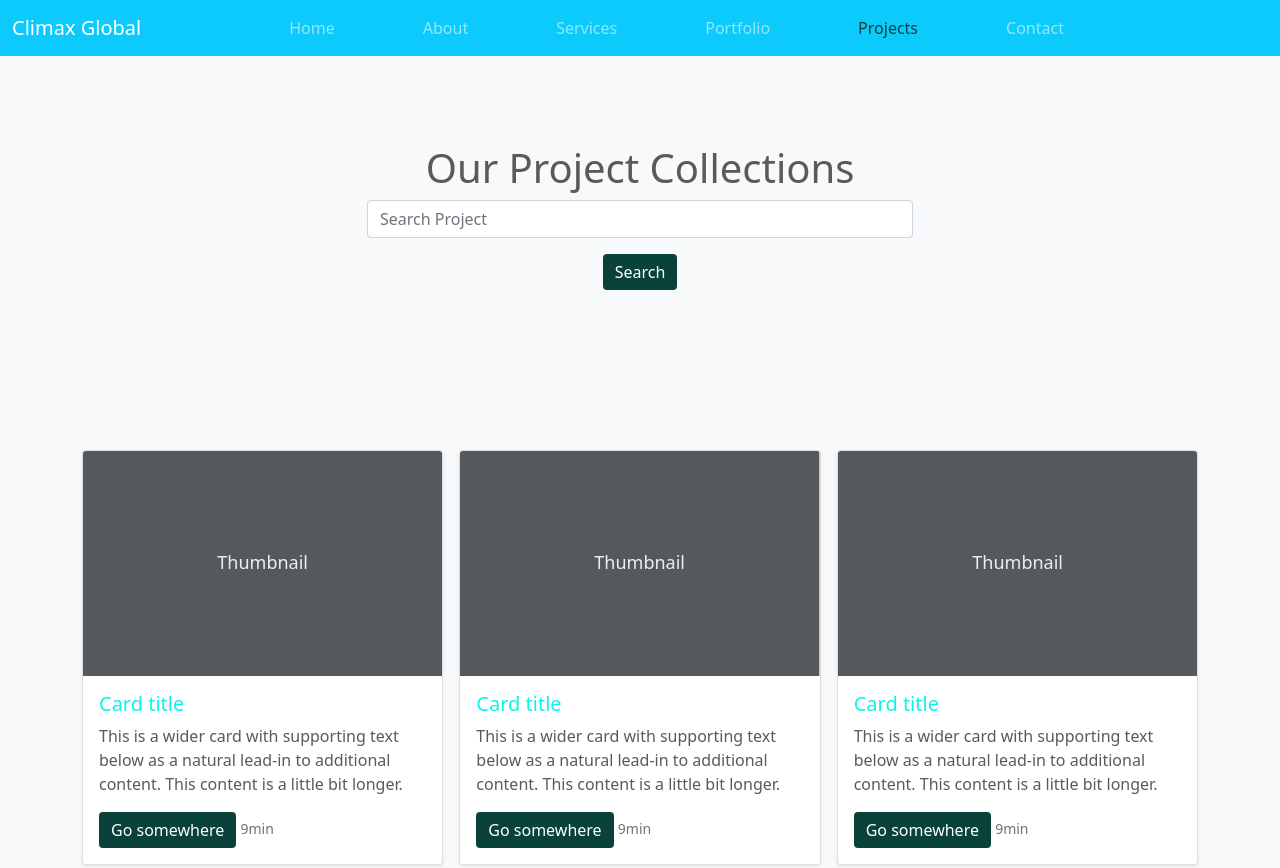
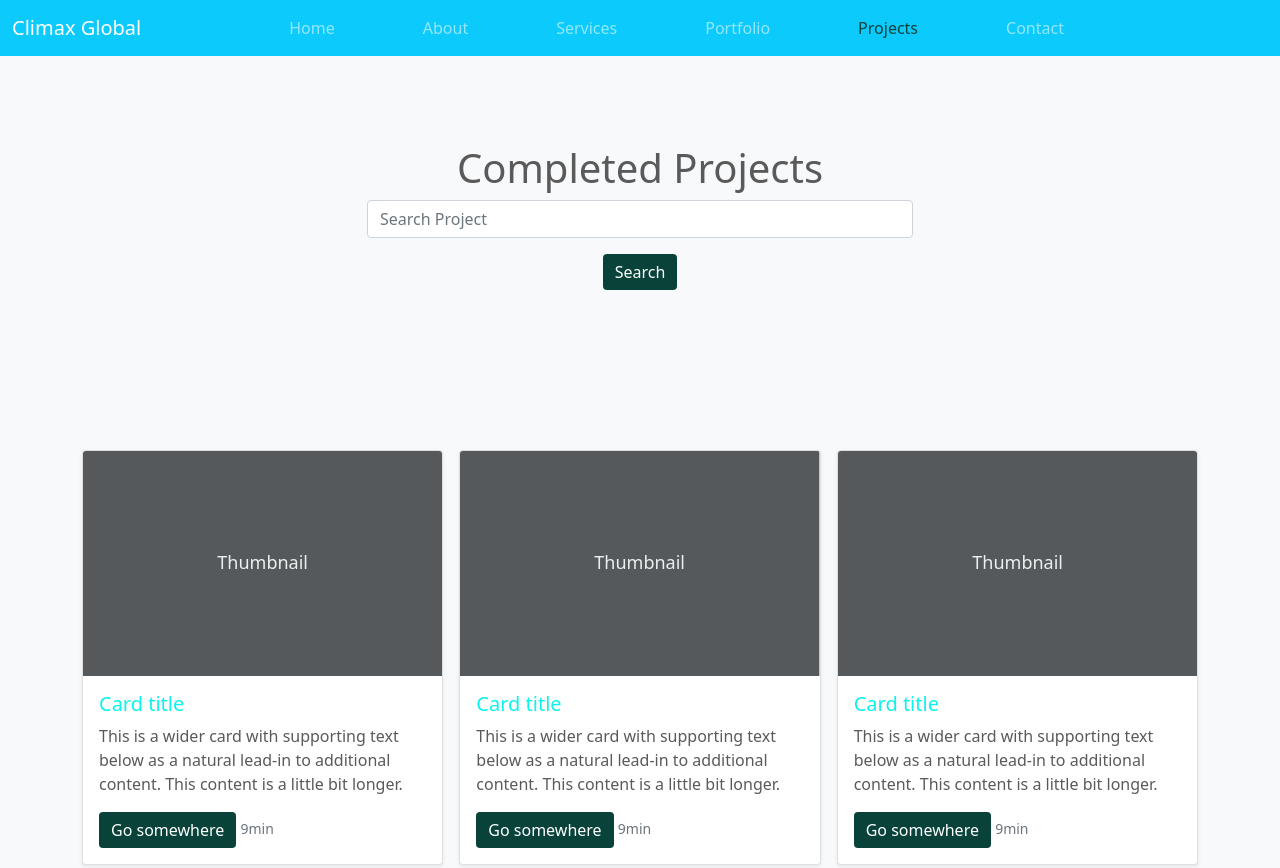
Before and after one commit to Yunishello/climax, a plain HTML site: page pages/book.html in a window 1280 px wide. Shown: the top 868 px of the page. Drawn offline with Linux system fonts and the light colour scheme.

Commit message:
Made some corrections

```diff
--- a/pages/book.html
+++ b/pages/book.html
@@ -88,7 +88,7 @@
       <section class="py-5 text-center container">
         <div class="row py-lg-5">
           <div class="col-lg-6 col-md-8 mx-auto">
-            <h1 class="fw-light">Our Project Collections</h1>
+            <h1 class="fw-light">Completed Projects</h1>
             <p>
                 <input type="email" class="form-control" id="exampleInputEmail1" aria-describedby="emailHelp" placeholder="Search Project">
 
```
